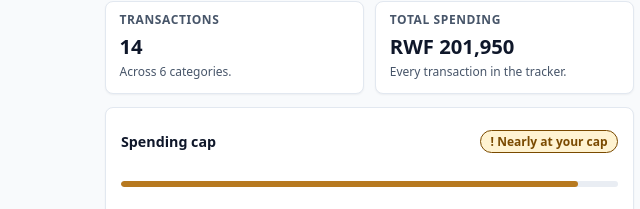
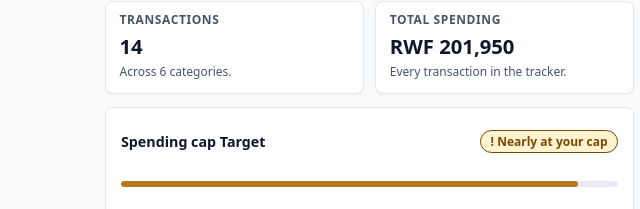
Before and after one commit to adukwu137/oche-student-finance-tracker, a website: page index.html in a window 1280 px wide. Shown: the part 130-339 px from the top of the page, 0-640 px from the left. Drawn offline with Linux system fonts and the light colour scheme.

Commit message:
updated index.html

```diff
--- a/index.html
+++ b/index.html
@@ -68,7 +68,7 @@
 
       <div class="dash-grid">
         <article class="panel cap-panel" id="cap-panel" data-state="none" aria-labelledby="cap-title">
-          <h3 id="cap-title">Spending cap</h3>
+          <h3 id="cap-title">Spending cap Target</h3>
           <p class="cap-badge" id="cap-badge"></p>
           <p class="sr-only" id="cap-live" role="status" aria-live="polite" aria-atomic="true"></p>
           <div class="meter" aria-hidden="true"><div class="meter-fill" id="cap-bar"></div></div>
```
